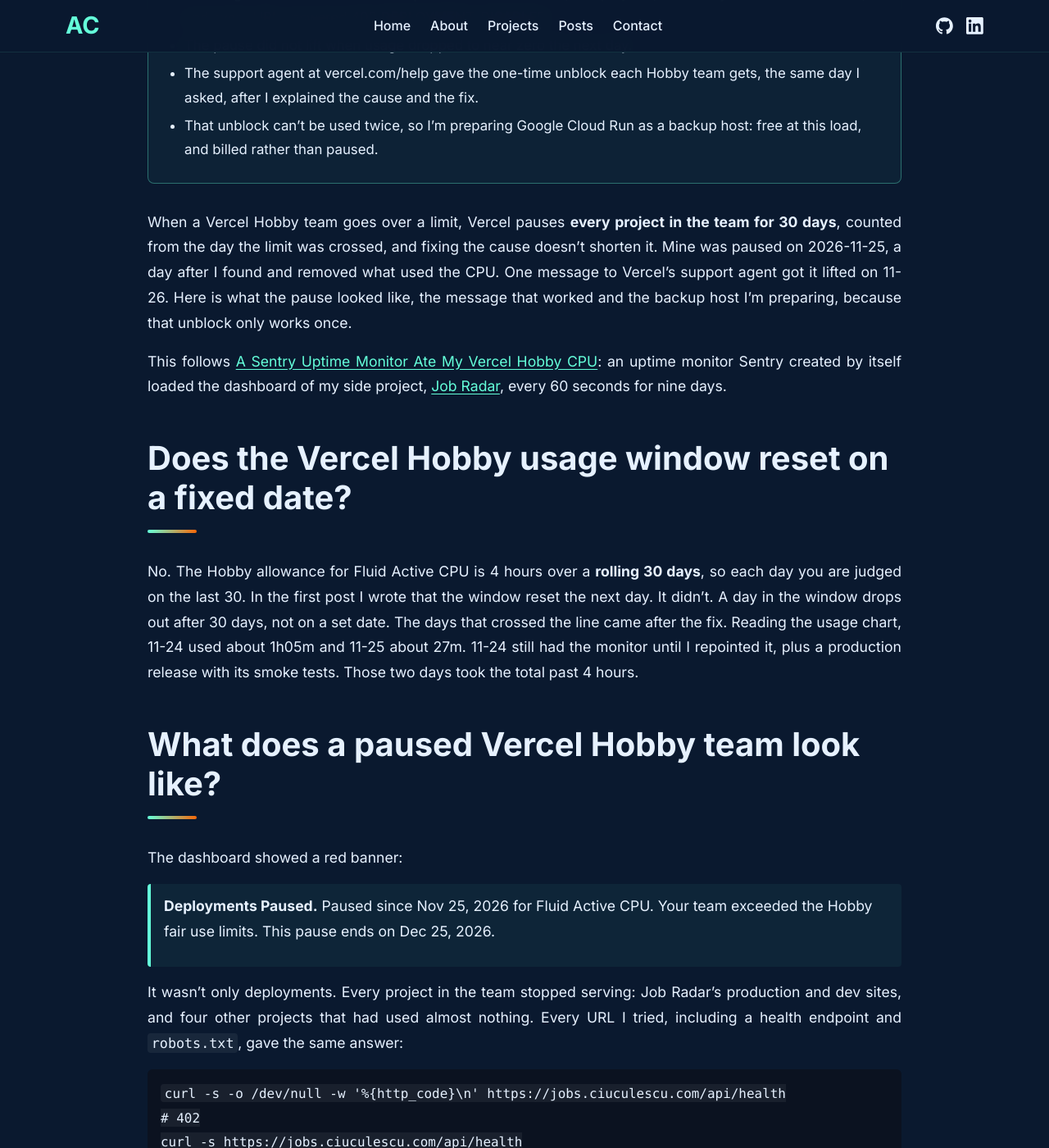
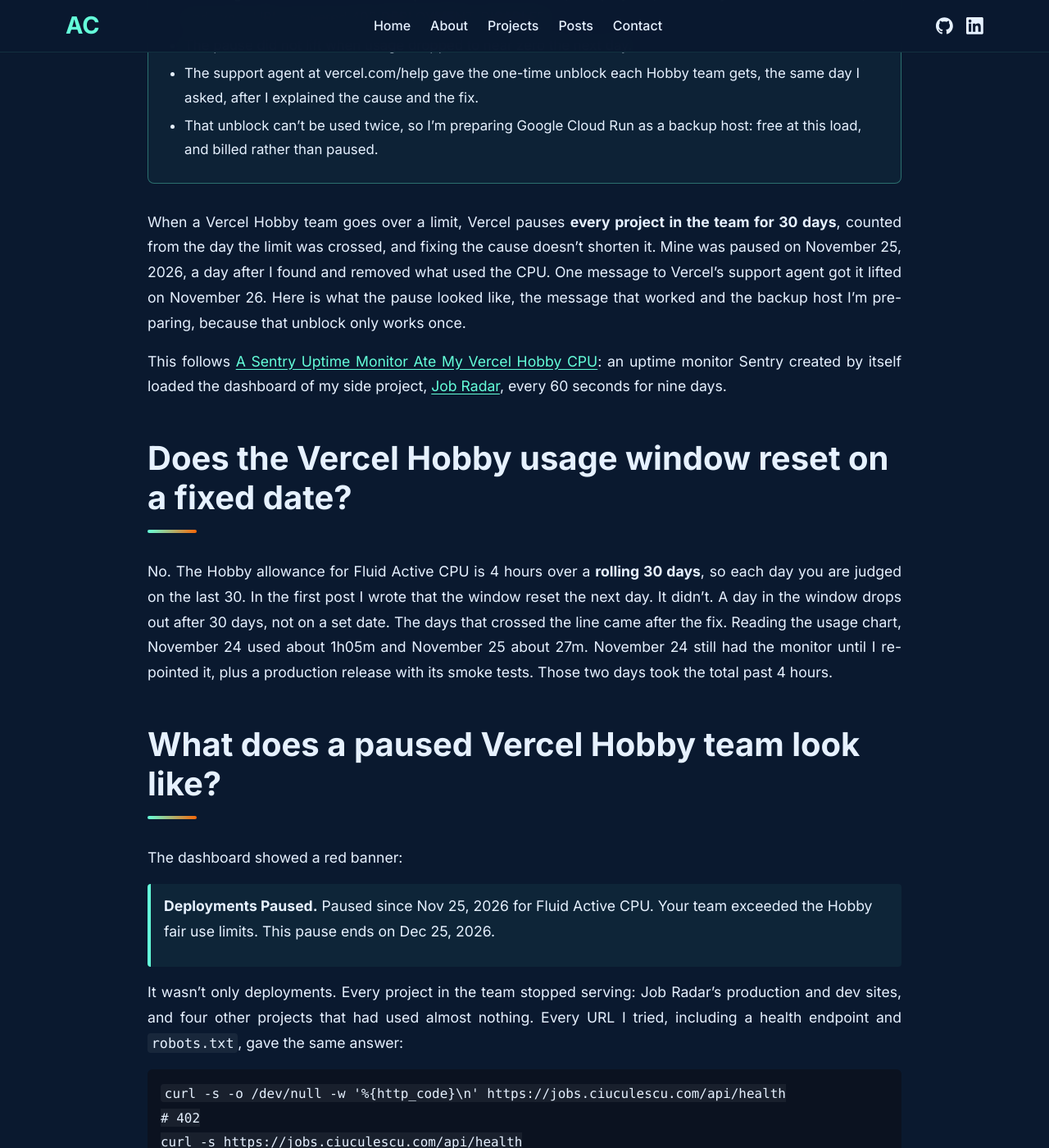
Before and after one commit to ciuc123/ciuc123.github.io, a Jekyll site: the page built from _posts/2026-11-26-vercel-hobby-pause-30-days.md, in a window 1280 px wide and 1400 px high, scrolled down 549 px. Shown: the whole window at 82% size. Built offline with Jekyll 4.4.1, drawn with Linux system fonts in a browser that asks for light colours.

Commit message:
- post: write the dates out in the Vercel pause post
Co-Authored-By: Claude Opus 5.5 <noreply@anthropic.com>

```diff
--- a/_posts/2026-11-26-vercel-hobby-pause-30-days.md
+++ b/_posts/2026-11-26-vercel-hobby-pause-30-days.md
@@ -19,13 +19,13 @@ faq:
     a: "Once. The support agent at vercel.com/help can grant a one-time unblock per Hobby team. I explained the cause, the fix and the current usage, and the team was serving again the same day. Other users report that a second unblock is refused, so treat it as a single spare."
 ---
 
-When a Vercel Hobby team goes over a limit, Vercel pauses **every project in the team for 30 days**, counted from the day the limit was crossed, and fixing the cause doesn't shorten it. Mine was paused on 2026-11-25, a day after I found and removed what used the CPU. One message to Vercel's support agent got it lifted on 11-26. Here is what the pause looked like, the message that worked and the backup host I'm preparing, because that unblock only works once.
+When a Vercel Hobby team goes over a limit, Vercel pauses **every project in the team for 30 days**, counted from the day the limit was crossed, and fixing the cause doesn't shorten it. Mine was paused on November 25, 2026, a day after I found and removed what used the CPU. One message to Vercel's support agent got it lifted on November 26. Here is what the pause looked like, the message that worked and the backup host I'm preparing, because that unblock only works once.
 
 This follows [A Sentry Uptime Monitor Ate My Vercel Hobby CPU](/posts/2026-11-24-sentry-uptime-vercel-hobby-cpu/): an uptime monitor Sentry created by itself loaded the dashboard of my side project, [Job Radar](https://jobs.ciuculescu.com), every 60 seconds for nine days.
 
 ## Does the Vercel Hobby usage window reset on a fixed date?
 
-No. The Hobby allowance for Fluid Active CPU is 4 hours over a **rolling 30 days**, so each day you are judged on the last 30. In the first post I wrote that the window reset the next day. It didn't. A day in the window drops out after 30 days, not on a set date. The days that crossed the line came after the fix. Reading the usage chart, 11-24 used about 1h05m and 11-25 about 27m. 11-24 still had the monitor until I repointed it, plus a production release with its smoke tests. Those two days took the total past 4 hours.
+No. The Hobby allowance for Fluid Active CPU is 4 hours over a **rolling 30 days**, so each day you are judged on the last 30. In the first post I wrote that the window reset the next day. It didn't. A day in the window drops out after 30 days, not on a set date. The days that crossed the line came after the fix. Reading the usage chart, November 24 used about 1h05m and November 25 about 27m. November 24 still had the monitor until I repointed it, plus a production release with its smoke tests. Those two days took the total past 4 hours.
 
 ## What does a paused Vercel Hobby team look like?
 
```
Also changed, not shown: _posts/2026-11-24-sentry-uptime-vercel-hobby-cpu.md (+1 -1 lines), content/briefs/vercel-hobby-pause-30-days.md (+1 -1 lines).
